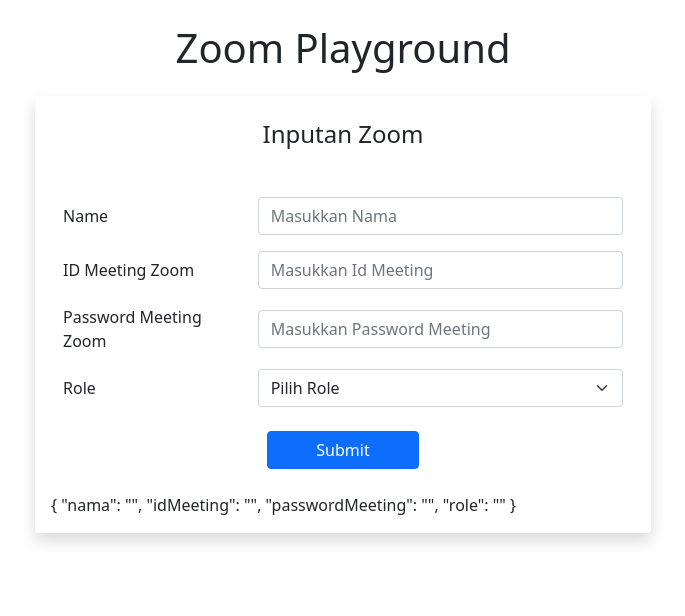
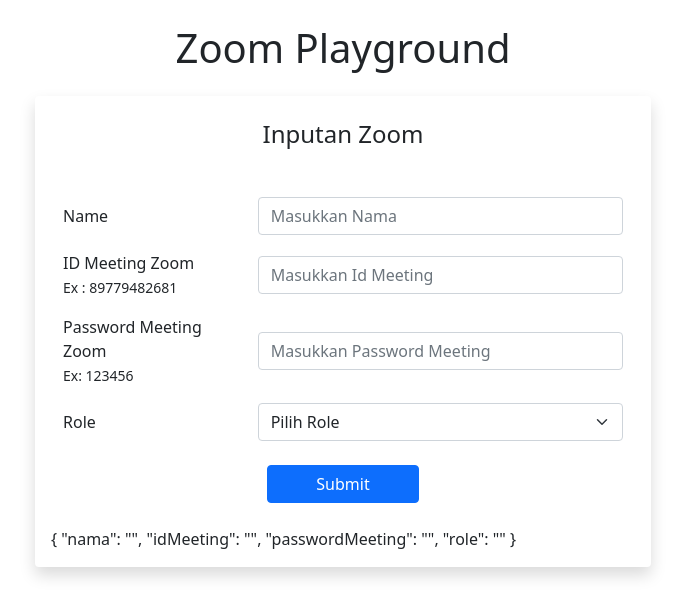
Before and after one commit to bagakibadi/testZoomSolay, a Vue app: page / in a window 1280 px wide. Shown: the top 616 px of the page, without its empty margins (297-982 px from the left). Built offline with nearby package versions, Linux system fonts and the light colour scheme.

Commit message:
show chat and others

```diff
--- a/src/views/HomeView.vue
+++ b/src/views/HomeView.vue
@@ -7,7 +7,7 @@
         <div class="d-flex">
           <label class="mr-3" for="guru">Nama Guru :</label>
           <p class="pl-3">Guru Solay</p>
-          <!-- <button @click="test">Test</button> -->
+          <button @click="test">Test</button>
         </div>
       </div>
     </div>
@@ -210,7 +210,4 @@
   background-color: #2681F2;
 }
 
-#menu-list-icon-more > li:nth-child(1){
-  display: none !important;
-}
 </style>
--- a/src/views/Index.vue
+++ b/src/views/Index.vue
@@ -20,7 +20,10 @@
                 </div>
                 <div class="form-group row align-items-center mx-0 mb-3">
                   <div class="col-4">
-                    <label for="idMeeting" class="">ID Meeting Zoom</label>
+                    <label for="idMeeting" class="">ID Meeting Zoom </label>
+                    <div>
+                      <small>Ex : 89779482681</small>
+                    </div>
                   </div>
                   <div class="col-8">
                     <input type="number" name="idMeeting" v-model="formInput.idMeeting" required placeholder="Masukkan Id Meeting" id="idMeeting" class="form-control">
@@ -29,6 +32,9 @@
                 <div class="form-group row align-items-center mx-0 mb-3">
                   <div class="col-4">
                     <label for="passwordMeeting" class="">Password Meeting Zoom</label>
+                    <div>
+                      <small>Ex: 123456</small>
+                    </div>
                   </div>
                   <div class="col-8">
                     <input type="password" v-model="formInput.passwordMeeting" name="passwordMeeting" required id="passwordMeeting" placeholder="Masukkan Password Meeting" class="form-control">
```
